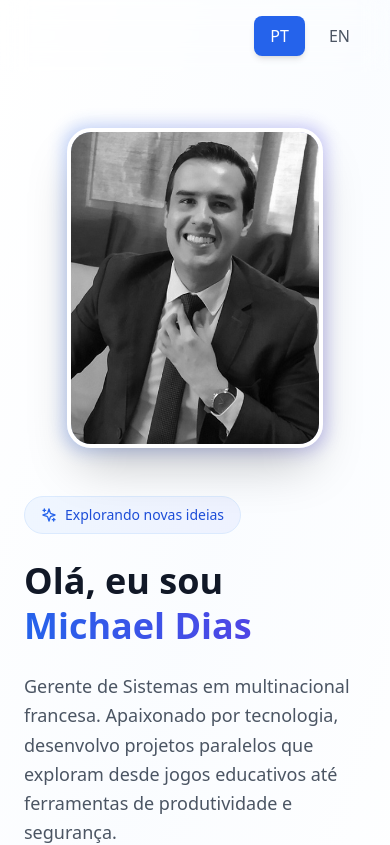
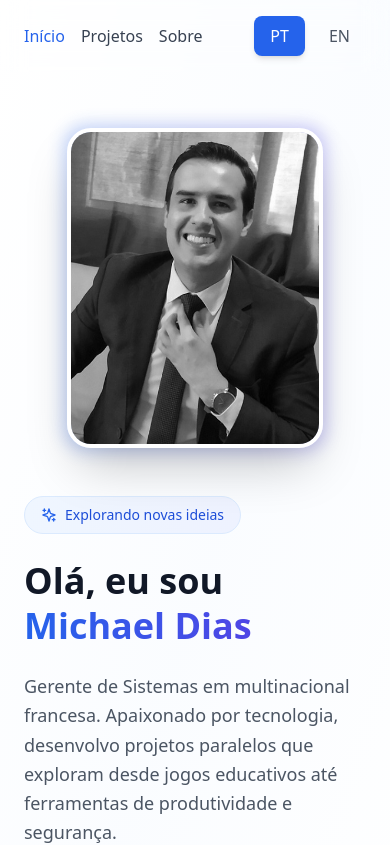
Before and after one commit to michaeldias-code/personalportal, a React (Vite) app: page / in a window 390 px wide. Shown: the top 845 px of the page. Built offline with nearby package versions, Linux system fonts and the light colour scheme.

Commit message:
Update App.jsx

```diff
--- a/src/App.jsx
+++ b/src/App.jsx
@@ -174,7 +174,7 @@
         <div className="max-w-7xl mx-auto px-6 py-4">
           <div className="flex justify-between items-center">
             {/* Links de navegação */}
-            <div className="hidden md:flex items-center gap-8">
+            <div className="flex items-center gap-4 md:gap-8">
               <button
                 onClick={() => setCurrentPage('home')}
                 className={`transition-colors font-medium ${
```
